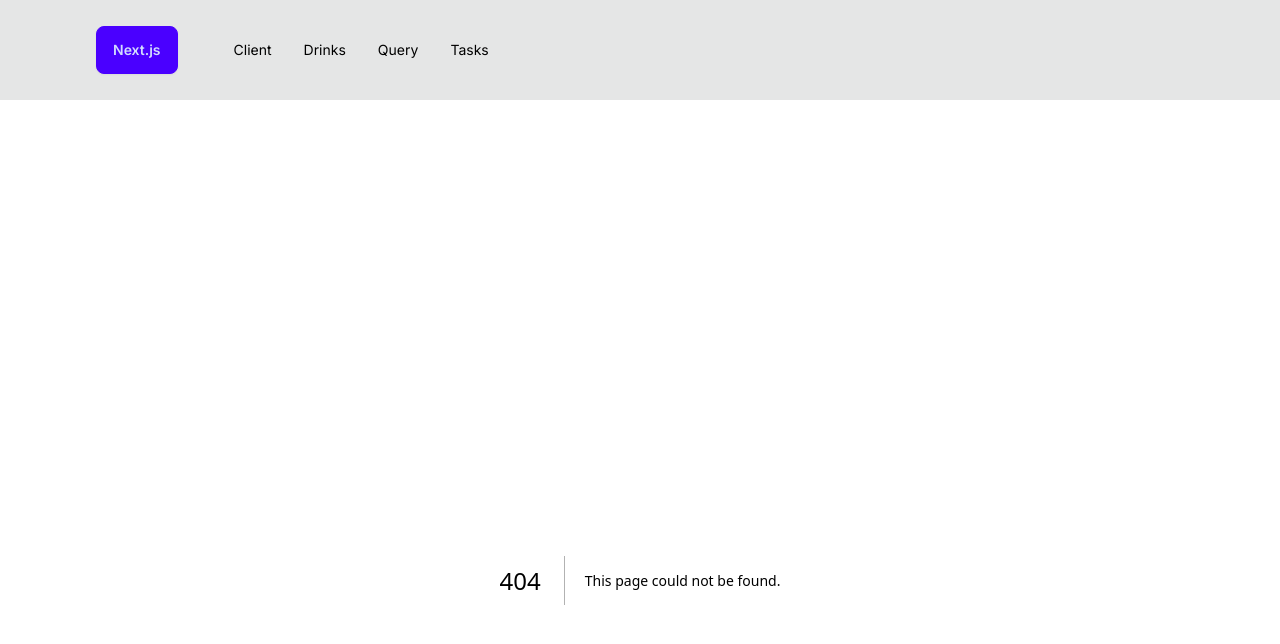
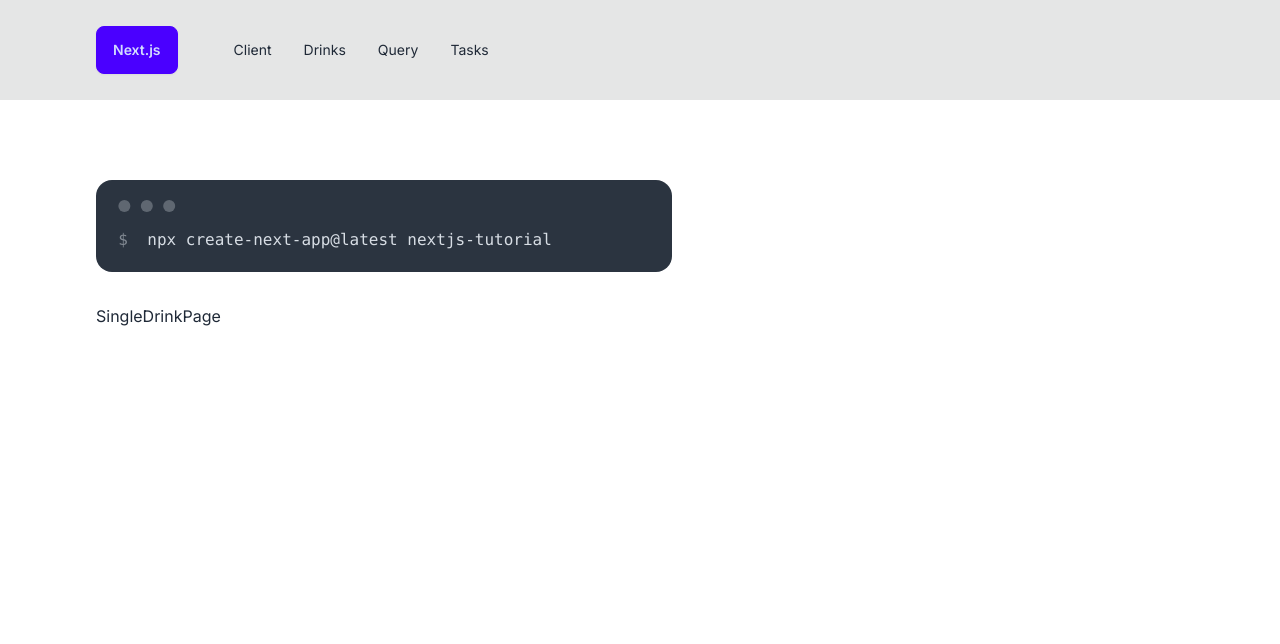
Before and after one commit to goyalion17/nextjs-tutorial, a Next.js app: page /drinks/1 in a window 1280 px wide. Before the commit this address had no page. Shown: the top 644 px of the page. Built offline with nearby package versions, Linux system fonts and the light colour scheme.

Commit message:
dynamic routes

```diff
--- /dev/null
+++ b/app/drinks/[id]/page.js
@@ -0,0 +1,8 @@
+import React from "react";
+
+const SingleDrinkPage = ({params}) => {
+    console.log(params.id)
+  return <div>SingleDrinkPage</div>;
+};
+
+export default SingleDrinkPage;
```
